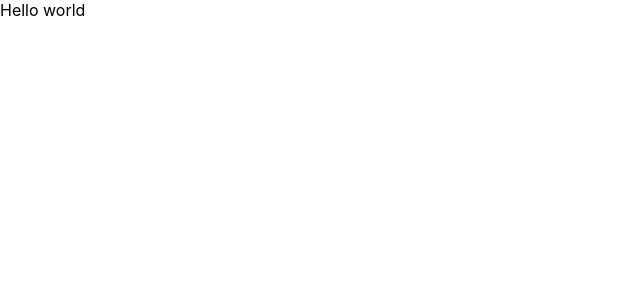
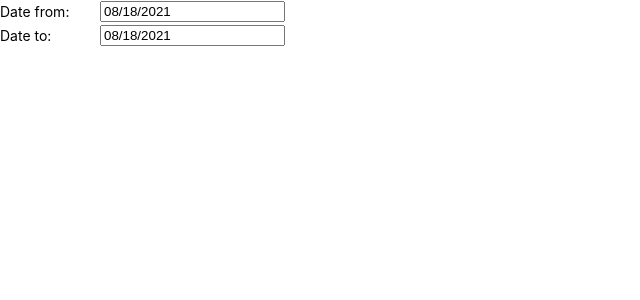
Before and after one commit to AmeenMohammed/react-chart, a React (Create React App) app: page / in a window 1280 px wide. Shown: the top 300 px of the page, without its empty margins (0-640 px from the left). Built offline with nearby package versions, Linux system fonts and the light colour scheme.

Commit message:
Add date picker

```diff
--- a/package.json
+++ b/package.json
@@ -12,6 +12,7 @@
     "@testing-library/react": "^11.1.0",
     "@testing-library/user-event": "^12.1.10",
     "axios": "^0.21.1",
+    "prop-types": "^15.7.2",
     "react": "^17.0.2",
     "react-datepicker": "^4.2.1",
     "react-dom": "^17.0.2",
--- /dev/null
+++ b/src/components/DatePicker/DatePickerElements.js
@@ -0,0 +1,13 @@
+import styled from 'styled-components';
+
+export const DateContainer = styled.div`
+    display: flex;
+`;
+
+export const DateLabel = styled.label`
+    font-size: 14px;
+    color: #000;
+    line-height: 24px;
+    white-space: nowrap;
+    min-width: 100px;
+`;
--- /dev/null
+++ b/src/components/DatePicker/index.js
@@ -0,0 +1,26 @@
+import React from 'react';
+import DatePicker from 'react-datepicker';
+import PropTypes from 'prop-types';
+import { DateContainer, DateLabel } from './DatePickerElements';
+import 'react-datepicker/dist/react-datepicker.css';
+
+const DatePickerComponent = ({ datevalue, changeDate, dateLabel }) => (
+  <DateContainer>
+    <DateLabel>{ dateLabel }</DateLabel>
+    <DatePicker selected={datevalue} onChange={(date) => changeDate(date)} />
+  </DateContainer>
+);
+
+DatePickerComponent.propTypes = {
+  datevalue: PropTypes.instanceOf(Date),
+  changeDate: PropTypes.func,
+  dateLabel: PropTypes.string,
+};
+
+DatePickerComponent.defaultProps = {
+  datevalue: new Date(),
+  changeDate: () => {},
+  dateLabel: '',
+};
+
+export default DatePickerComponent;
--- a/src/pages/index.js
+++ b/src/pages/index.js
@@ -1,9 +1,16 @@
-import React from 'react';
+import React, { useState } from 'react';
+import DatePickerComponent from '../components/DatePicker';
 
-const Home = () => (
-  <div>
-    Hello world
-  </div>
-);
+const Home = () => {
+  const [startDate, setStartDate] = useState(new Date());
+  const [endDate, setEndDate] = useState(new Date());
+
+  return (
+    <>
+      <DatePickerComponent datevalue={startDate} changeDate={setStartDate} dateLabel="Date from: " />
+      <DatePickerComponent datevalue={endDate} changeDate={setEndDate} dateLabel="Date to: " />
+    </>
+  );
+};
 
 export default Home;
```
Also changed, not shown: .eslintrc.js.
